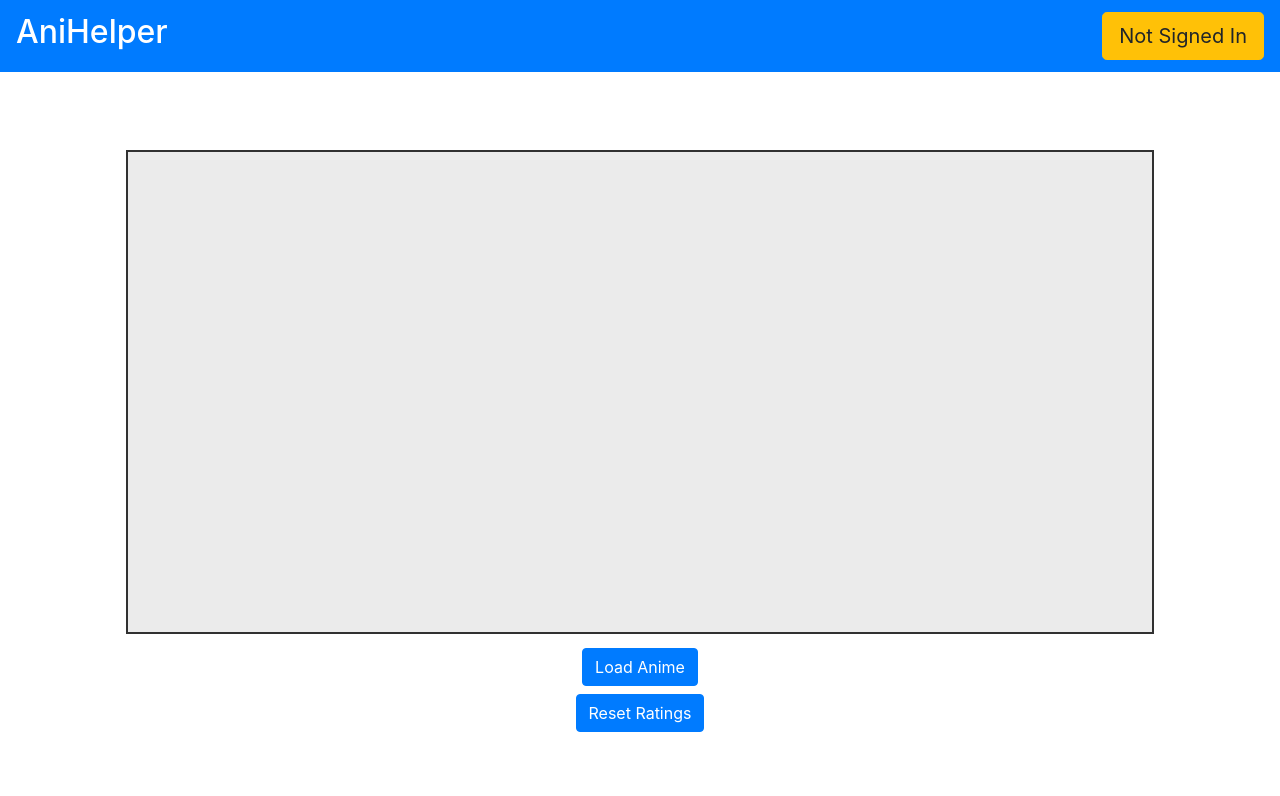
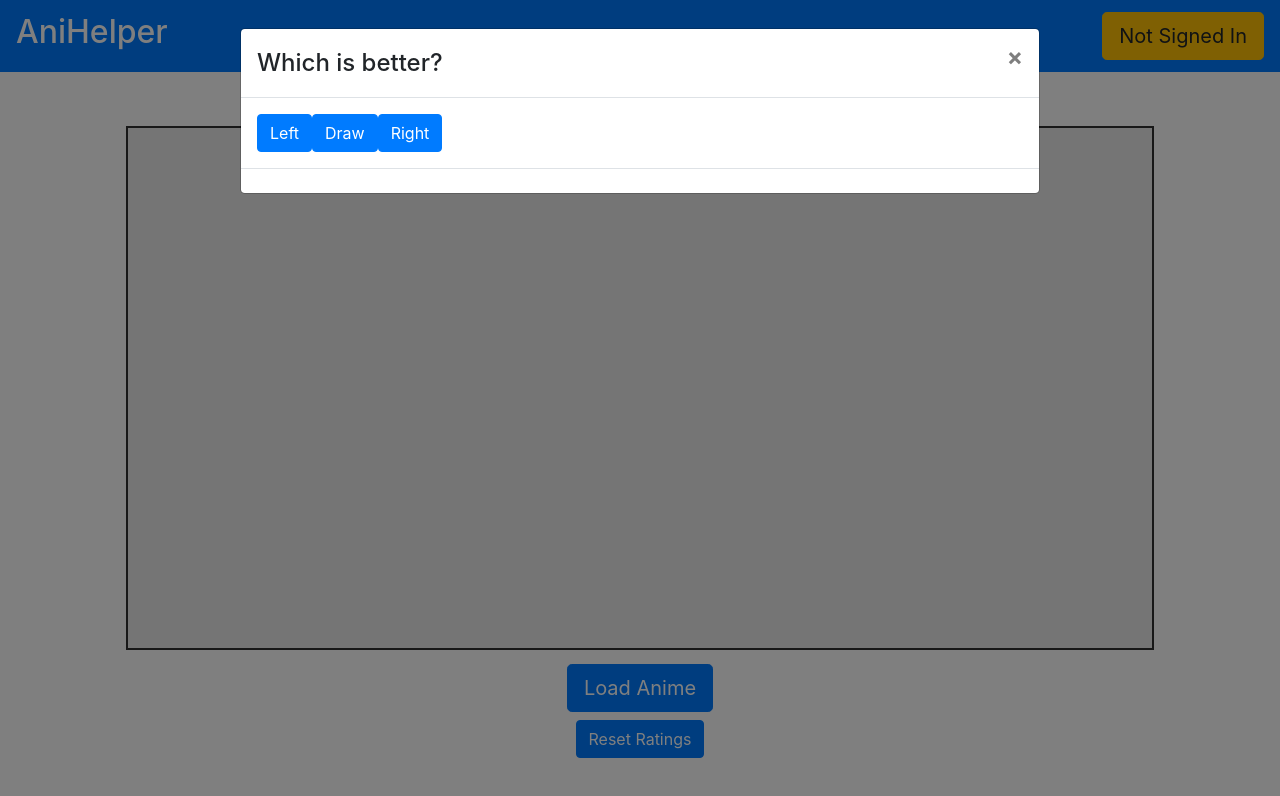
Before and after one commit to steed-huang/anihelper, a React (Create React App) app: page /rate in a window 1280 px wide. Shown: the top 796 px of the page. Built offline with nearby package versions, Linux system fonts and the light colour scheme.

Commit message:
added compare modal

```diff
--- /dev/null
+++ b/src/Components/CompareModal/CompareModal.js
@@ -0,0 +1,32 @@
+import React from "react";
+import Modal from "react-bootstrap/Modal";
+import Button from "react-bootstrap/Button";
+import "./CompareModal.css";
+
+export default function CompareModal({ show, handleClose }) {
+  return (
+    <>
+      {show ? (
+        <Modal show={show} onHide={handleClose} size="lg" backdrop="static" keyboard={false}>
+          <Modal.Header closeButton>
+            <Modal.Title>Which is better?</Modal.Title>
+          </Modal.Header>
+          <Modal.Body>
+            <Button onClick={() => {}} id="left_but">
+              Left
+            </Button>
+            <Button onClick={() => {}} id="draw_but">
+              Draw
+            </Button>
+            <Button onClick={() => {}} id="right_but">
+              Right
+            </Button>
+          </Modal.Body>
+          <Modal.Footer></Modal.Footer>
+        </Modal>
+      ) : (
+        ""
+      )}
+    </>
+  );
+}
--- /dev/null
+++ b/src/Components/CompareModal/index.js
@@ -0,0 +1,2 @@
+import CompareModal from "./CompareModal.js";
+export default CompareModal;
--- a/src/Components/Rate/Rate.css
+++ b/src/Components/Rate/Rate.css
@@ -1,4 +1,4 @@
-#modal_background {
+.modal_background {
   position: fixed;
   left: 0;
   top: 0;
@@ -7,7 +7,7 @@
   background-color: rgba(0, 0, 0, 0.5);
 }
 
-#modal_spinner {
+.modal_spinner {
   position: fixed;
   left: 50%;
   top: 50%;
--- a/src/Components/Rate/Rate.js
+++ b/src/Components/Rate/Rate.js
@@ -5,16 +5,22 @@ import Spinner from "react-bootstrap/Spinner";
 import ShowList from "../ShowList";
 import Button from "react-bootstrap/Button";
 import ValidUserModal from "../ValidUserModal";
+import CompareModal from "../CompareModal";
 import { updateAnimeList } from "../../Redux/Actions";
 
 function Rate(props) {
   // for rating items
-  const [anime_shows, setShows] = useState([]);
+  const [anime_shows, setShows] = useState(null);
 
   // for valid user modal
-  const [show, setShow] = useState(false);
-  const handleClose = () => setShow(false);
-  const handleShow = () => setShow(true);
+  const [userShow, setUserShow] = useState(false);
+  const handleUserClose = () => setUserShow(false);
+  const handleUserShow = () => setUserShow(true);
+
+  // for comparing modal
+  const [compShow, setCompShow] = useState(true);
+  const handleCompClose = () => setCompShow(false);
+  const handleCompShow = () => setCompShow(true);
 
   // check if error occurred and alert user
   useEffect(() => {
@@ -56,28 +62,39 @@ function Rate(props) {
       <ShowList showList={anime_shows} />
 
       <div id="buttons_div">
+        {anime_shows ? (
+          <Button className="func_buttons" size="lg" variant="success" onClick={() => {}}>
+            Start Rating
+          </Button>
+        ) : (
           <Button
             className="func_buttons"
+            size="lg"
             onClick={() => {
               if (props.name) {
                 handleLoadItems();
-            } else handleShow();
+              } else handleUserShow();
             }}
           >
             Load Anime
           </Button>
+        )}
+
         <Button onClick={() => {}} className="func_buttons">
           Reset Ratings
         </Button>
       </div>
 
+      {/* Anime Comparing Modal */}
+      <CompareModal show={compShow} handleClose={handleCompClose} />
+
       {/*Requiring Valid User Modal*/}
-      <ValidUserModal show={show} handleClose={handleClose} />
+      <ValidUserModal show={userShow} handleClose={handleUserClose} />
 
       {/*Loading Overlay*/}
       {props.listLoading ? (
-        <div id="modal_background">
-          <div id="modal_spinner">
+        <div className="modal_background">
+          <div className="modal_spinner">
             <Spinner animation="border" variant="light" size="lg" />{" "}
           </div>
         </div>
--- a/src/Components/Recommend/Recommend.css
+++ b/src/Components/Recommend/Recommend.css
@@ -5,7 +5,7 @@
   text-align: center;
 }
 
-#modal_background {
+.modal_background {
   position: fixed;
   left: 0;
   top: 0;
@@ -14,7 +14,7 @@
   background-color: rgba(0, 0, 0, 0.5);
 }
 
-#modal_spinner {
+.modal_spinner {
   position: fixed;
   left: 50%;
   top: 50%;
--- a/src/Components/Recommend/Recommend.js
+++ b/src/Components/Recommend/Recommend.js
@@ -63,9 +63,9 @@ function Recommend(props) {
 
       {/*Loading Overlay*/}
       {props.recLoading || props.listLoading ? (
-        <div id="modal_background">
+        <div className="modal_background">
           {props.listLoading ? (
-            <div id="modal_spinner">
+            <div className="modal_spinner">
               <Spinner animation="border" variant="light" size="lg" />{" "}
             </div>
           ) : props.recLoading ? (
--- a/src/Components/Schedule/Schedule.css
+++ b/src/Components/Schedule/Schedule.css
@@ -68,7 +68,7 @@
   margin-left: 1%;
 }
 
-#modal_background {
+.modal_background {
   position: fixed;
   left: 0;
   top: 0;
@@ -77,7 +77,7 @@
   background-color: rgba(0, 0, 0, 0.5);
 }
 
-#modal_content {
+.modal_content {
   position: fixed;
   left: 50%;
   top: 50%;
--- a/src/Components/Schedule/Schedule.js
+++ b/src/Components/Schedule/Schedule.js
@@ -144,8 +144,8 @@ function Schedule(props) {
 
       {/*Loading Overlay*/}
       {props.scheduleLoading || props.listLoading ? (
-        <div id="modal_background">
-          <div id="modal_content">
+        <div className="modal_background">
+          <div className="modal_content">
             <Spinner animation="border" variant="light" size="lg" />
           </div>
         </div>
--- a/src/Components/ShowList/ShowList.css
+++ b/src/Components/ShowList/ShowList.css
@@ -50,9 +50,9 @@
 
 #list_body {
   background: rgb(235, 235, 235);
-  margin-top: 10vh;
+  margin-top: 7vh;
   width: 80%;
-  height: 60vh;
+  height: 65vh;
   outline: 0.3vh solid rgb(49, 49, 49);
 }
 
--- a/src/Components/ShowList/ShowList.js
+++ b/src/Components/ShowList/ShowList.js
@@ -5,13 +5,15 @@ export default function ShowList({ showList }) {
   return (
     <div id="list_body" className="centered-flex">
       <div id="list">
-        {showList.map((show, index) => (
-          <div key={index} className="item">
-            <div className="item_number"> {index + 1} </div>
-            <div className="item_name"> {show.name} </div>
-            <div className="item_rating"> {show.rating} </div>
-          </div>
-        ))}
+        {showList
+          ? showList.map((show, index) => (
+              <div key={index} className="item">
+                <div className="item_number"> {index + 1} </div>
+                <div className="item_name"> {show.name} </div>
+                <div className="item_rating"> {show.rating} </div>
+              </div>
+            ))
+          : ""}
       </div>
     </div>
   );
```
Also changed, not shown: src/Components/CompareModal/CompareModal.css (added). Lines whose indentation alone changed are shown as unchanged.
